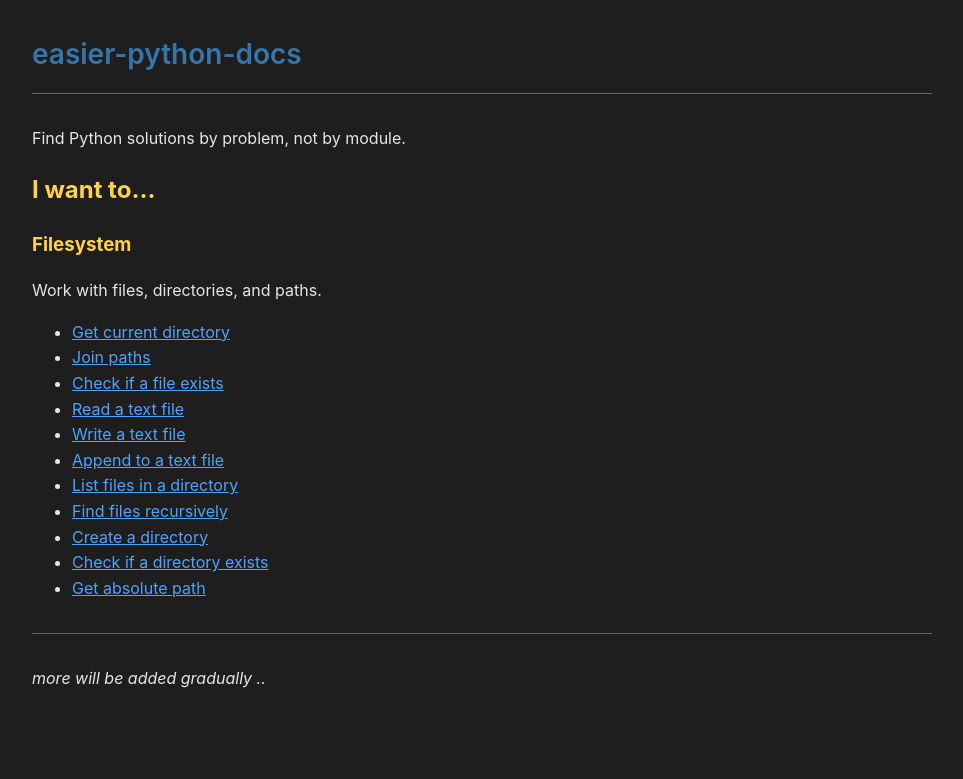
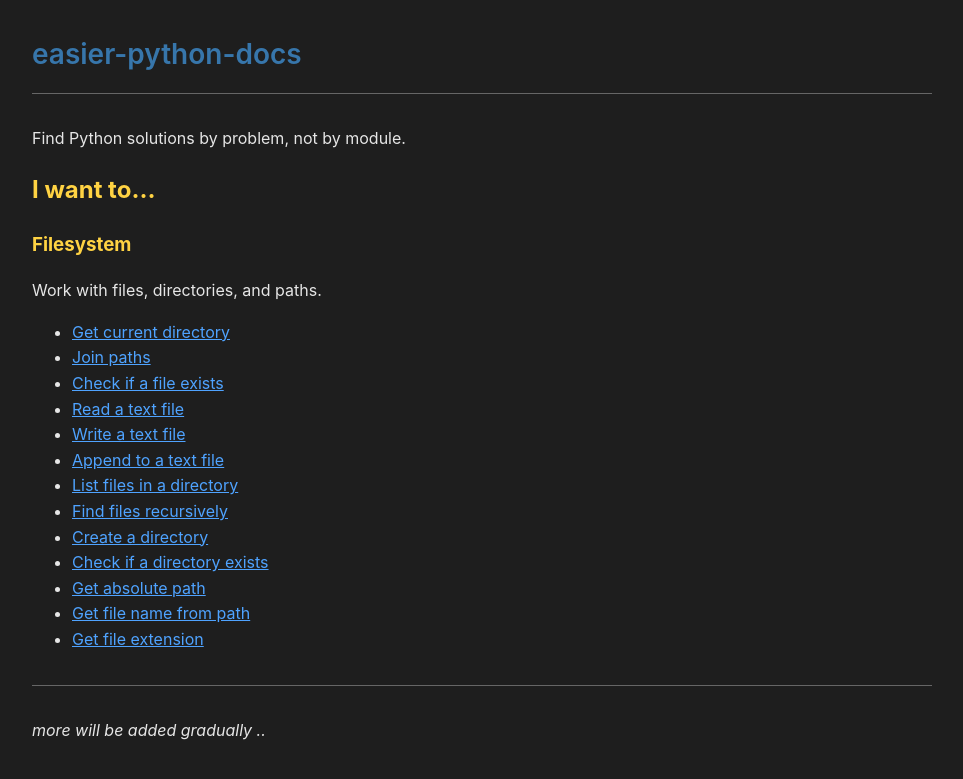
Before and after one commit to jbakchr/easier-python-docs, a Jekyll site: the page built from index.md, in a window 1280 px wide. Shown: the top 779 px of the page, without its empty margins (158-1121 px from the left). Built offline with Jekyll 4.4.1, drawn with Linux system fonts in a browser that asks for light colours.

Commit message:
docs(index): add navigation links for get-file-name-from-path

```diff
--- a/index.md
+++ b/index.md
@@ -21,6 +21,8 @@ Work with files, directories, and paths.
 - [Create a directory](filesystem/create-directory.html)
 - [Check if a directory exists](filesystem/check-if-directory-exists.html)
 - [Get absolute path](filesystem/get-absolute-path.html)
+- [Get file name from path](filesystem/get-file-name-from-path)
+- [Get file extension](filesystem/get-file-extension)
 
 ---
 
```
